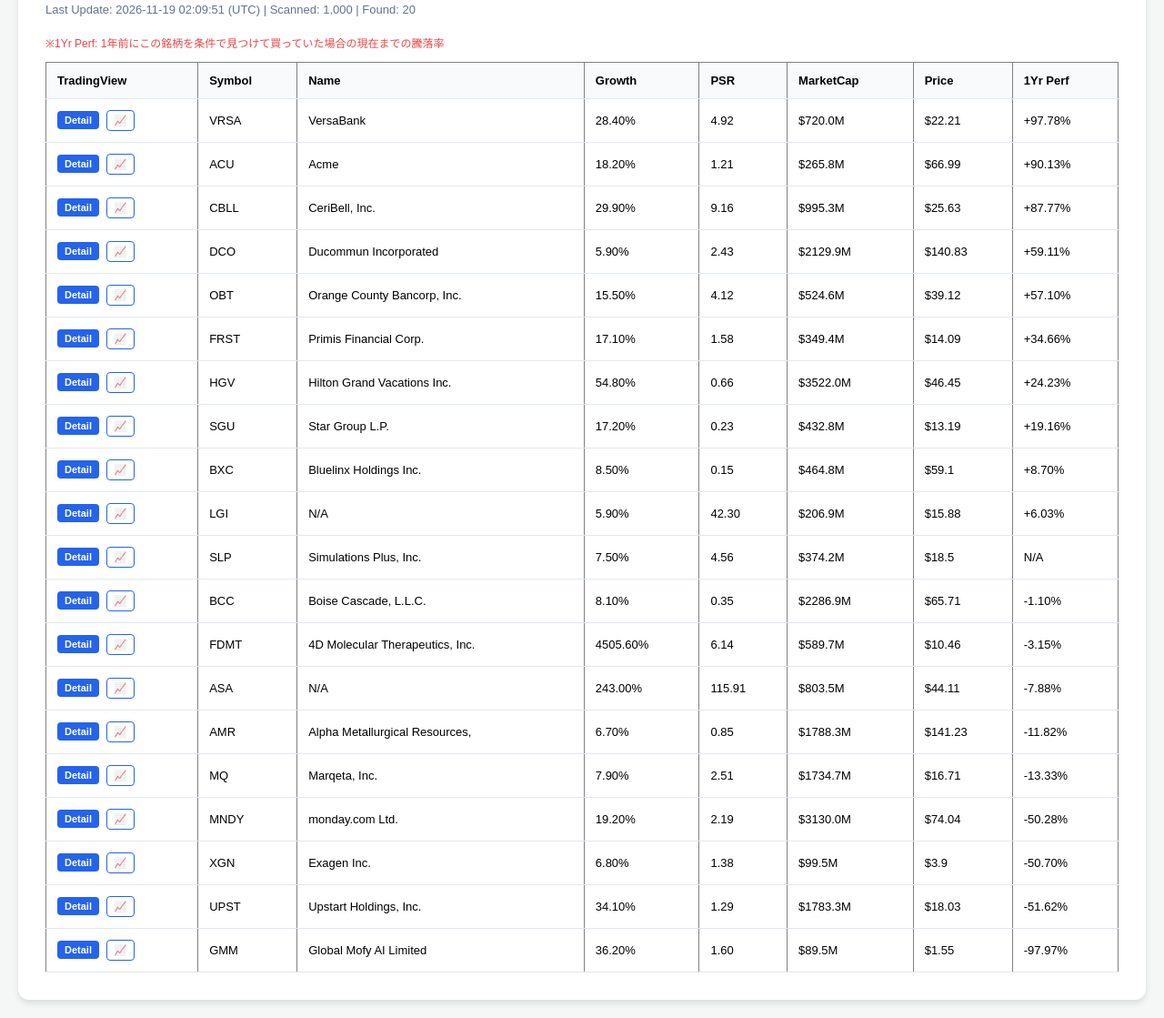
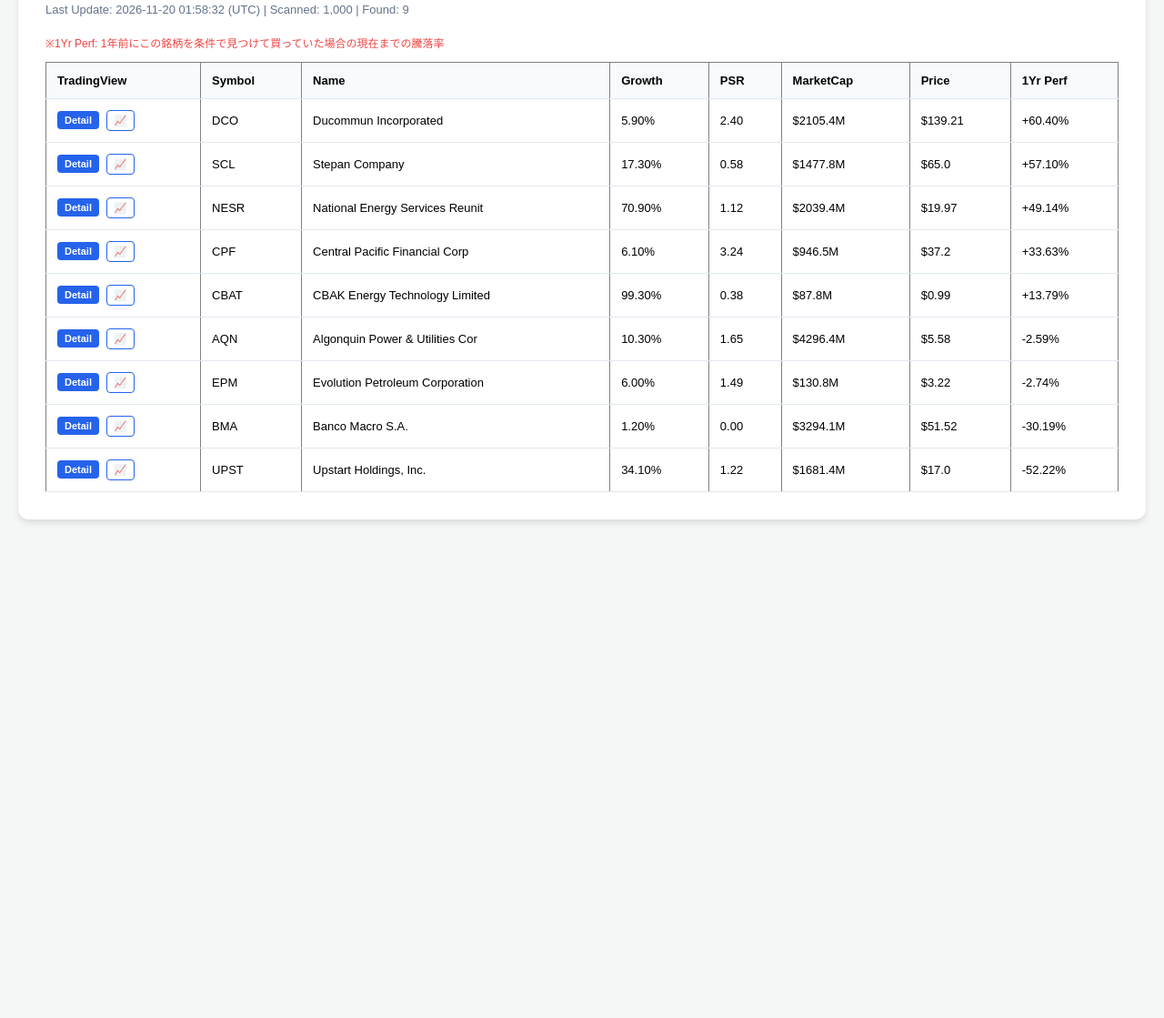
Before and after one commit to shige201906428/us-stock-tenbagger-hunter, a plain HTML site: page index.html in a window 1280 px wide. Shown: the part 107-1226 px from the top of the page at 91% size. After the commit the page ends 800 px from the top, so only its background shows below. Drawn offline with Linux system fonts and the light colour scheme.

Commit message:
Auto-update: 1000 stocks scanned and updated HTML

```diff
--- a/index.html
+++ b/index.html
@@ -21,7 +21,7 @@
 <body>
     <div class="container">
         <h1>🚀 Tenbagger Simulation Hunter</h1>
-        <div class="meta">Last Update: 2026-11-19 02:09:51 (UTC) | Scanned: 1,000 | Found: 20</div>
+        <div class="meta">Last Update: 2026-11-20 01:58:32 (UTC) | Scanned: 1,000 | Found: 9</div>
         <p style="font-size:12px; color:#ef4444;">※1Yr Perf: 1年前にこの銘柄を条件で見つけて買っていた場合の現在までの騰落率</p>
         <div style="overflow-x: auto;">
             <table border="1" class="dataframe">
@@ -39,204 +39,94 @@
   </thead>
   <tbody>
     <tr>
-      <td><a href="https://www.tradingview.com/symbols/VRSA/" target="_blank" class="tv-btn detail">Detail</a> <a href="https://www.tradingview.com/chart/?symbol=VRSA" target="_blank" class="tv-btn chart">📈</a></td>
-      <td>VRSA</td>
-      <td>VersaBank</td>
-      <td>28.40%</td>
-      <td>4.92</td>
-      <td>$720.0M</td>
-      <td>$22.21</td>
-      <td>+97.78%</td>
-    </tr>
-    <tr>
-      <td><a href="https://www.tradingview.com/symbols/ACU/" target="_blank" class="tv-btn detail">Detail</a> <a href="https://www.tradingview.com/chart/?symbol=ACU" target="_blank" class="tv-btn chart">📈</a></td>
-      <td>ACU</td>
-      <td>Acme</td>
-      <td>18.20%</td>
-      <td>1.21</td>
-      <td>$265.8M</td>
-      <td>$66.99</td>
-      <td>+90.13%</td>
-    </tr>
-    <tr>
-      <td><a href="https://www.tradingview.com/symbols/CBLL/" target="_blank" class="tv-btn detail">Detail</a> <a href="https://www.tradingview.com/chart/?symbol=CBLL" target="_blank" class="tv-btn chart">📈</a></td>
-      <td>CBLL</td>
-      <td>CeriBell, Inc.</td>
-      <td>29.90%</td>
-      <td>9.16</td>
-      <td>$995.3M</td>
-      <td>$25.63</td>
-      <td>+87.77%</td>
-    </tr>
-    <tr>
       <td><a href="https://www.tradingview.com/symbols/DCO/" target="_blank" class="tv-btn detail">Detail</a> <a href="https://www.tradingview.com/chart/?symbol=DCO" target="_blank" class="tv-btn chart">📈</a></td>
       <td>DCO</td>
       <td>Ducommun Incorporated</td>
       <td>5.90%</td>
-      <td>2.43</td>
-      <td>$2129.9M</td>
-      <td>$140.83</td>
-      <td>+59.11%</td>
+      <td>2.40</td>
+      <td>$2105.4M</td>
+      <td>$139.21</td>
+      <td>+60.40%</td>
     </tr>
     <tr>
-      <td><a href="https://www.tradingview.com/symbols/OBT/" target="_blank" class="tv-btn detail">Detail</a> <a href="https://www.tradingview.com/chart/?symbol=OBT" target="_blank" class="tv-btn chart">📈</a></td>
-      <td>OBT</td>
-      <td>Orange County Bancorp, Inc.</td>
-      <td>15.50%</td>
-      <td>4.12</td>
-      <td>$524.6M</td>
-      <td>$39.12</td>
+      <td><a href="https://www.tradingview.com/symbols/SCL/" target="_blank" class="tv-btn detail">Detail</a> <a href="https://www.tradingview.com/chart/?symbol=SCL" target="_blank" class="tv-btn chart">📈</a></td>
+      <td>SCL</td>
+      <td>Stepan Company</td>
+      <td>17.30%</td>
+      <td>0.58</td>
+      <td>$1477.8M</td>
+      <td>$65.0</td>
       <td>+57.10%</td>
     </tr>
     <tr>
-      <td><a href="https://www.tradingview.com/symbols/FRST/" target="_blank" class="tv-btn detail">Detail</a> <a href="https://www.tradingview.com/chart/?symbol=FRST" target="_blank" class="tv-btn chart">📈</a></td>
-      <td>FRST</td>
-      <td>Primis Financial Corp.</td>
-      <td>17.10%</td>
-      <td>1.58</td>
-      <td>$349.4M</td>
-      <td>$14.09</td>
-      <td>+34.66%</td>
+      <td><a href="https://www.tradingview.com/symbols/NESR/" target="_blank" class="tv-btn detail">Detail</a> <a href="https://www.tradingview.com/chart/?symbol=NESR" target="_blank" class="tv-btn chart">📈</a></td>
+      <td>NESR</td>
+      <td>National Energy Services Reunit</td>
+      <td>70.90%</td>
+      <td>1.12</td>
+      <td>$2039.4M</td>
+      <td>$19.97</td>
+      <td>+49.14%</td>
     </tr>
     <tr>
-      <td><a href="https://www.tradingview.com/symbols/HGV/" target="_blank" class="tv-btn detail">Detail</a> <a href="https://www.tradingview.com/chart/?symbol=HGV" target="_blank" class="tv-btn chart">📈</a></td>
-      <td>HGV</td>
-      <td>Hilton Grand Vacations Inc.</td>
-      <td>54.80%</td>
-      <td>0.66</td>
-      <td>$3522.0M</td>
-      <td>$46.45</td>
-      <td>+24.23%</td>
+      <td><a href="https://www.tradingview.com/symbols/CPF/" target="_blank" class="tv-btn detail">Detail</a> <a href="https://www.tradingview.com/chart/?symbol=CPF" target="_blank" class="tv-btn chart">📈</a></td>
+      <td>CPF</td>
+      <td>Central Pacific Financial Corp</td>
+      <td>6.10%</td>
+      <td>3.24</td>
+      <td>$946.5M</td>
+      <td>$37.2</td>
+      <td>+33.63%</td>
     </tr>
     <tr>
-      <td><a href="https://www.tradingview.com/symbols/SGU/" target="_blank" class="tv-btn detail">Detail</a> <a href="https://www.tradingview.com/chart/?symbol=SGU" target="_blank" class="tv-btn chart">📈</a></td>
-      <td>SGU</td>
-      <td>Star Group L.P.</td>
-      <td>17.20%</td>
-      <td>0.23</td>
-      <td>$432.8M</td>
-      <td>$13.19</td>
-      <td>+19.16%</td>
+      <td><a href="https://www.tradingview.com/symbols/CBAT/" target="_blank" class="tv-btn detail">Detail</a> <a href="https://www.tradingview.com/chart/?symbol=CBAT" target="_blank" class="tv-btn chart">📈</a></td>
+      <td>CBAT</td>
+      <td>CBAK Energy Technology Limited</td>
+      <td>99.30%</td>
+      <td>0.38</td>
+      <td>$87.8M</td>
+      <td>$0.99</td>
+      <td>+13.79%</td>
     </tr>
     <tr>
-      <td><a href="https://www.tradingview.com/symbols/BXC/" target="_blank" class="tv-btn detail">Detail</a> <a href="https://www.tradingview.com/chart/?symbol=BXC" target="_blank" class="tv-btn chart">📈</a></td>
-      <td>BXC</td>
-      <td>Bluelinx Holdings Inc.</td>
-      <td>8.50%</td>
-      <td>0.15</td>
-      <td>$464.8M</td>
-      <td>$59.1</td>
-      <td>+8.70%</td>
+      <td><a href="https://www.tradingview.com/symbols/AQN/" target="_blank" class="tv-btn detail">Detail</a> <a href="https://www.tradingview.com/chart/?symbol=AQN" target="_blank" class="tv-btn chart">📈</a></td>
+      <td>AQN</td>
+      <td>Algonquin Power & Utilities Cor</td>
+      <td>10.30%</td>
+      <td>1.65</td>
+      <td>$4296.4M</td>
+      <td>$5.58</td>
+      <td>-2.59%</td>
     </tr>
     <tr>
-      <td><a href="https://www.tradingview.com/symbols/LGI/" target="_blank" class="tv-btn detail">Detail</a> <a href="https://www.tradingview.com/chart/?symbol=LGI" target="_blank" class="tv-btn chart">📈</a></td>
-      <td>LGI</td>
-      <td>N/A</td>
-      <td>5.90%</td>
-      <td>42.30</td>
-      <td>$206.9M</td>
-      <td>$15.88</td>
-      <td>+6.03%</td>
+      <td><a href="https://www.tradingview.com/symbols/EPM/" target="_blank" class="tv-btn detail">Detail</a> <a href="https://www.tradingview.com/chart/?symbol=EPM" target="_blank" class="tv-btn chart">📈</a></td>
+      <td>EPM</td>
+      <td>Evolution Petroleum Corporation</td>
+      <td>6.00%</td>
+      <td>1.49</td>
+      <td>$130.8M</td>
+      <td>$3.22</td>
+      <td>-2.74%</td>
     </tr>
     <tr>
-      <td><a href="https://www.tradingview.com/symbols/SLP/" target="_blank" class="tv-btn detail">Detail</a> <a href="https://www.tradingview.com/chart/?symbol=SLP" target="_blank" class="tv-btn chart">📈</a></td>
-      <td>SLP</td>
-      <td>Simulations Plus, Inc.</td>
-      <td>7.50%</td>
-      <td>4.56</td>
-      <td>$374.2M</td>
-      <td>$18.5</td>
-      <td>N/A</td>
-    </tr>
-    <tr>
-      <td><a href="https://www.tradingview.com/symbols/BCC/" target="_blank" class="tv-btn detail">Detail</a> <a href="https://www.tradingview.com/chart/?symbol=BCC" target="_blank" class="tv-btn chart">📈</a></td>
-      <td>BCC</td>
-      <td>Boise Cascade, L.L.C.</td>
-      <td>8.10%</td>
-      <td>0.35</td>
-      <td>$2286.9M</td>
-      <td>$65.71</td>
-      <td>-1.10%</td>
-    </tr>
-    <tr>
-      <td><a href="https://www.tradingview.com/symbols/FDMT/" target="_blank" class="tv-btn detail">Detail</a> <a href="https://www.tradingview.com/chart/?symbol=FDMT" target="_blank" class="tv-btn chart">📈</a></td>
-      <td>FDMT</td>
-      <td>4D Molecular Therapeutics, Inc.</td>
-      <td>4505.60%</td>
-      <td>6.14</td>
-      <td>$589.7M</td>
-      <td>$10.46</td>
-      <td>-3.15%</td>
-    </tr>
-    <tr>
-      <td><a href="https://www.tradingview.com/symbols/ASA/" target="_blank" class="tv-btn detail">Detail</a> <a href="https://www.tradingview.com/chart/?symbol=ASA" target="_blank" class="tv-btn chart">📈</a></td>
-      <td>ASA</td>
-      <td>N/A</td>
-      <td>243.00%</td>
-      <td>115.91</td>
-      <td>$803.5M</td>
-      <td>$44.11</td>
-      <td>-7.88%</td>
-    </tr>
-    <tr>
-      <td><a href="https://www.tradingview.com/symbols/AMR/" target="_blank" class="tv-btn detail">Detail</a> <a href="https://www.tradingview.com/chart/?symbol=AMR" target="_blank" class="tv-btn chart">📈</a></td>
-      <td>AMR</td>
-      <td>Alpha Metallurgical Resources,</td>
-      <td>6.70%</td>
-      <td>0.85</td>
-      <td>$1788.3M</td>
-      <td>$141.23</td>
-      <td>-11.82%</td>
-    </tr>
-    <tr>
-      <td><a href="https://www.tradingview.com/symbols/MQ/" target="_blank" class="tv-btn detail">Detail</a> <a href="https://www.tradingview.com/chart/?symbol=MQ" target="_blank" class="tv-btn chart">📈</a></td>
-      <td>MQ</td>
-      <td>Marqeta, Inc.</td>
-      <td>7.90%</td>
-      <td>2.51</td>
-      <td>$1734.7M</td>
-      <td>$16.71</td>
-      <td>-13.33%</td>
-    </tr>
-    <tr>
-      <td><a href="https://www.tradingview.com/symbols/MNDY/" target="_blank" class="tv-btn detail">Detail</a> <a href="https://www.tradingview.com/chart/?symbol=MNDY" target="_blank" class="tv-btn chart">📈</a></td>
-      <td>MNDY</td>
-      <td>monday.com Ltd.</td>
-      <td>19.20%</td>
-      <td>2.19</td>
-      <td>$3130.0M</td>
-      <td>$74.04</td>
-      <td>-50.28%</td>
-    </tr>
-    <tr>
-      <td><a href="https://www.tradingview.com/symbols/XGN/" target="_blank" class="tv-btn detail">Detail</a> <a href="https://www.tradingview.com/chart/?symbol=XGN" target="_blank" class="tv-btn chart">📈</a></td>
-      <td>XGN</td>
-      <td>Exagen Inc.</td>
-      <td>6.80%</td>
-      <td>1.38</td>
-      <td>$99.5M</td>
-      <td>$3.9</td>
-      <td>-50.70%</td>
+      <td><a href="https://www.tradingview.com/symbols/BMA/" target="_blank" class="tv-btn detail">Detail</a> <a href="https://www.tradingview.com/chart/?symbol=BMA" target="_blank" class="tv-btn chart">📈</a></td>
+      <td>BMA</td>
+      <td>Banco Macro S.A.</td>
+      <td>1.20%</td>
+      <td>0.00</td>
+      <td>$3294.1M</td>
+      <td>$51.52</td>
+      <td>-30.19%</td>
     </tr>
     <tr>
       <td><a href="https://www.tradingview.com/symbols/UPST/" target="_blank" class="tv-btn detail">Detail</a> <a href="https://www.tradingview.com/chart/?symbol=UPST" target="_blank" class="tv-btn chart">📈</a></td>
       <td>UPST</td>
       <td>Upstart Holdings, Inc.</td>
       <td>34.10%</td>
-      <td>1.29</td>
-      <td>$1783.3M</td>
-      <td>$18.03</td>
-      <td>-51.62%</td>
-    </tr>
-    <tr>
-      <td><a href="https://www.tradingview.com/symbols/GMM/" target="_blank" class="tv-btn detail">Detail</a> <a href="https://www.tradingview.com/chart/?symbol=GMM" target="_blank" class="tv-btn chart">📈</a></td>
-      <td>GMM</td>
-      <td>Global Mofy AI Limited</td>
-      <td>36.20%</td>
-      <td>1.60</td>
-      <td>$89.5M</td>
-      <td>$1.55</td>
-      <td>-97.97%</td>
+      <td>1.22</td>
+      <td>$1681.4M</td>
+      <td>$17.0</td>
+      <td>-52.22%</td>
     </tr>
   </tbody>
 </table>
```
